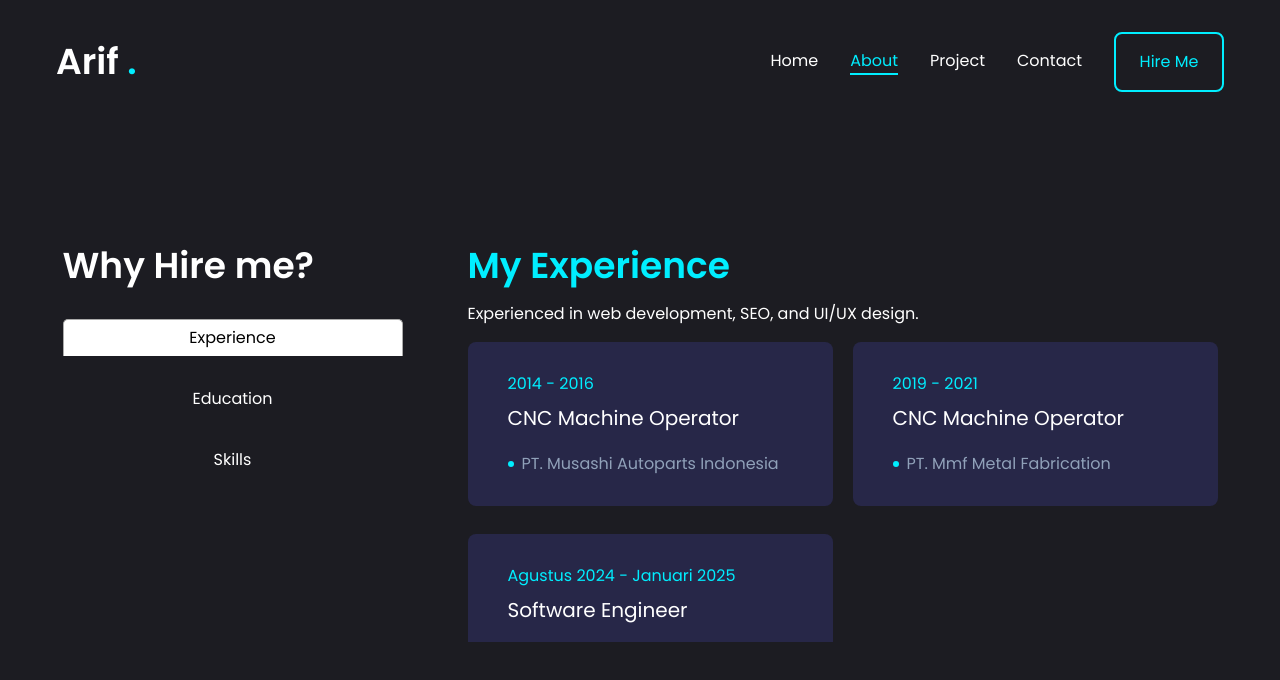
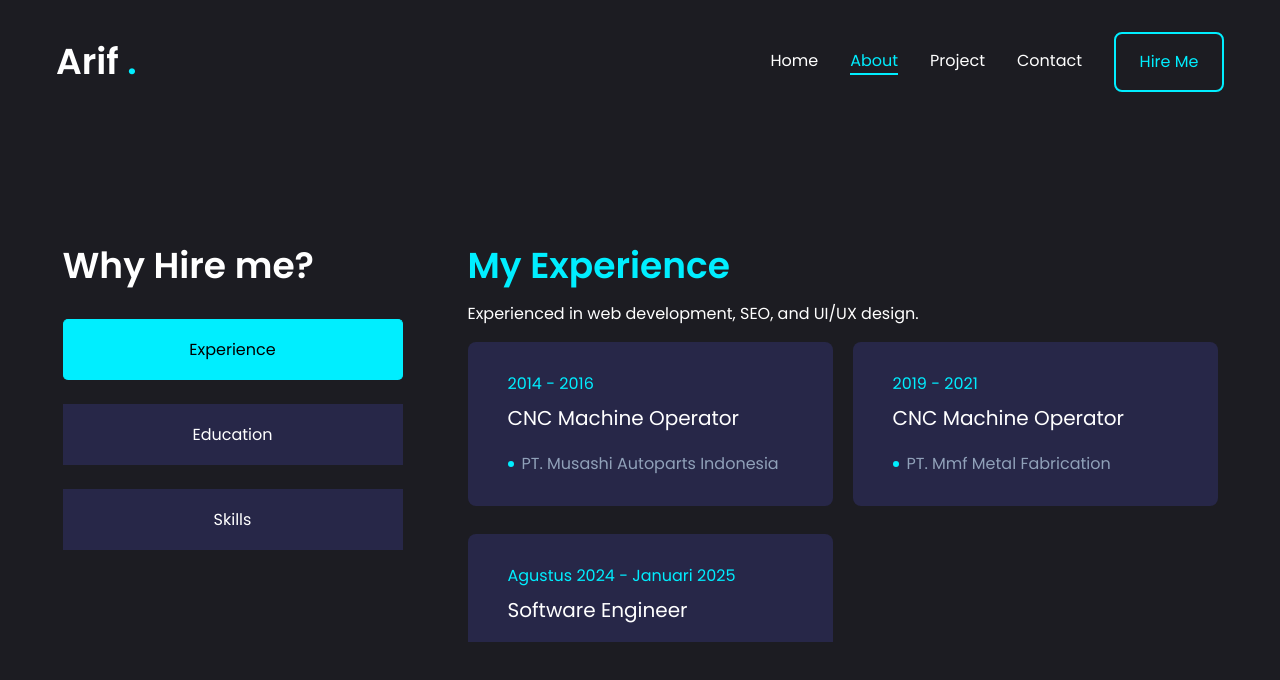
Before and after one commit to arifbudisuryono/portofolio, a React (Vite) app: page /about in a window 1280 px wide. Shown: the top 680 px of the page. Built offline with nearby package versions, Linux system fonts and the light colour scheme.

Commit message:
update file

```diff
--- a/index.html
+++ b/index.html
@@ -14,7 +14,7 @@
     <meta property="og:title" content="Arif Budi Suryono - Portfolio" />
     <meta property="og:description" content="Portofolio Arif Budi Suryono - Web Developer." />
     <meta property="og:image" content="/image/project3.png" />
-    <meta property="og:url" content="https://arifbudisuryono.com" />
+    <meta property="og:url" content="https://arifbudisuryono.vercel.app/" />
 
     <!-- Twitter Card -->
     <meta name="twitter:card" content="summary_large_image" />
--- a/src/components/Elements/AnimatedRoutes.jsx
+++ b/src/components/Elements/AnimatedRoutes.jsx
@@ -6,6 +6,7 @@ import Home from "../../pages/Home";
 import About from "../../pages/About";
 import Project from "../../pages/Project";
 import Contact from "../../pages/Contact";
+import Notfound from "../../pages/Notfound404";
 
 const AnimatedRoutes = () => {
   const location = useLocation();
@@ -27,6 +28,7 @@ const AnimatedRoutes = () => {
           <Route path="/about" element={<About />} />
           <Route path="/project" element={<Project />} />
           <Route path="/contact" element={<Contact />} />
+          <Route path="*" element={<Notfound />} />
         </Routes>
 
         <motion.div className="h-screen w-screen fixed bg-black top-0 pointer-events-none"
--- a/src/components/Layouts/AboutSection.jsx
+++ b/src/components/Layouts/AboutSection.jsx
@@ -1,7 +1,7 @@
 import { FaReact, FaHtml5, FaCss3, FaLaravel, FaPhp } from "react-icons/fa"
 import { SiTailwindcss, SiJavascript, SiMysql } from "react-icons/si"
 import { Tab, Tabs, TabList, TabPanel } from 'react-tabs';
-import 'react-tabs/style/react-tabs.css';
+import "../../styles/custom.css";
 import { Tooltip } from "react-tooltip";
 import { motion } from "framer-motion";
 
@@ -90,9 +90,9 @@ const AboutSection = () => {
         initial={{ opacity: 0 }}
         animate={{ opacity: 1 }}
         transition={{ delay: 2.1, duration: 0.4, ease: "easeIn" }}
-        className="min-h-[80vh] flex items-center justify-center py-12 lg:py-0"
+        className="min-h-[80vh] overflow-auto flex items-center justify-center py-12 lg:py-0"
         >
-            <Tabs defaultValue="Skills" className="flex flex-col md:flex-row gap-[65px]">
+            <Tabs defaultValue="Skills" className="flex flex-col lg:flex-row flex-wrap gap-[65px]">
                 <div className="flex flex-col  mx-auto gap-4 min-w-[340px] max-w-[400px]">
                     <h2 className="text-4xl font-semibold">Why Hire me?</h2>
                     <p></p>
@@ -109,7 +109,7 @@ const AboutSection = () => {
                         <h1 className="text-4xl text-primary font-semibold">{experience[0].title}</h1>
                         <p>{experience[0].desc}</p>
                         <div className="h-[300px] overflow-y-auto scrollbar-thin scrollbar-thumb-primary scrollbar-track-slate-800">
-                          <ul className="grid grid-cols-1 lg:grid-cols-2 gap-[20px]">
+                          <ul className="grid grid-cols-1 md:grid-cols-2 gap-[20px] ">
                             {experience[0].info.map((item, index) => {
                               return (
                                 <li key={index} className="bg-[#272748] h-[164px] py-6 px-10 rounded-lg flex flex-col justify-center gap-2 items-center lg:items-start mb-2">
@@ -133,7 +133,7 @@ const AboutSection = () => {
                         <h1 className="text-4xl text-primary font-semibold">{education[0].title}</h1>
                         <p>{education[0].desc}</p>
                         <div className="h-[300px] overflow-y-auto scrollbar-thin scrollbar-thumb-primary scrollbar-track-slate-800">
-                          <ul className="grid grid-cols-1 lg:grid-cols-2 gap-[20px]">
+                          <ul className="grid grid-cols-1 md:grid-cols-2 gap-[20px]">
                             {education[0].info.map((item, index) => {
                               return (
                                 <li key={index} className="bg-[#272748] h-[164px] py-6 px-10 rounded-lg flex flex-col justify-center gap-2 items-center lg:items-start mb-2">
@@ -157,7 +157,7 @@ const AboutSection = () => {
                         <h1 className="text-4xl text-primary font-semibold">{skills[0].title}</h1>
                         <p>{skills[0].desc}</p>
                         <div className="h-[300px] overflow-y-auto scrollbar-thin scrollbar-thumb-primary scrollbar-track-slate-800">
-                        <ul className="grid grid-cols-2 lg:grid-cols-4 gap-[20px]">
+                        <ul className="grid grid-cols-2 md:grid-cols-4 gap-[20px]">
                           {skills[0].info.map((item, index) => {
                             return (
                               <li key={index} className="">
--- a/src/components/Layouts/ProjectSection.jsx
+++ b/src/components/Layouts/ProjectSection.jsx
@@ -44,7 +44,7 @@ const projects = [
             {name: "TaildwindCSS"},
         ],
         image: "../image/porto.png",
-        live: "",
+        live: "https://arifbudisuryono.vercel.app/",
         github: "https://github.com/arifbudisuryono/rental_mobil",
     },
 ];
@@ -99,7 +99,7 @@ const ProjectSection = () => {
                                 < BsArrowUpRight size={25}/>
                             </div>
                             <Tooltip id="live-tooltip" place="top" delayShow={100} delayHide={100} style={{backgroundColor: "#ffff", color: "black",}}>
-                                Project
+                                Live Project
                             </Tooltip>
                         </Link>
                         )}
--- a/src/components/fragments/HeroSection.jsx
+++ b/src/components/fragments/HeroSection.jsx
@@ -73,7 +73,7 @@ const HeroImage = () => {
       transition={{ delay: 2.3, duration: 0.4, ease: "easeIn" }}
       className="relative w-full flex justify-center"
       >
-        <img src="../image/hero.png" alt="" className="w-[60%]"/>
+        <img src="../image/hero.png" alt="" className="w-[210px] md:w-[430px] lg:w-[350px]"/>
         <div className="absolute bottom-0 left-0 w-full h-1/3 bg-gradient-to-t from-[#1c1c22]/100 to-transparent"></div>
         <motion.svg
           className="absolute w-[250px] md:w-[500px] lg:w-[400px] h-[250px] md:h-[500px] lg:h-[400px]"
--- /dev/null
+++ b/src/pages/Notfound404.jsx
@@ -0,0 +1,36 @@
+import Header from "../components/Layouts/Header"
+import { FaArrowLeft } from "react-icons/fa";
+import { Link } from "react-router-dom";
+
+const Notfound = () => {
+  return (
+    <>
+    <Header />
+    <div className="container mx-auto">
+      <div className="min-h-[80vh] flex flex-col md:flex-row items-center">
+        <div className="w-full md:w-[450px]">
+          <img src="../image/404.png" alt="" />
+        </div>
+        <div className="md:ml-15">
+          <h1 className="text-[120px] lg:text-[200px] font-extrabold text-primary text-center md:text-start">404</h1>
+          <p className="uppercase text-xl lg:text-2xl lg:font-bold text-center md:text-start">we couldn't find what you're looking for.</p>
+          <div className="flex items-center justify-center md:justify-start gap-2 m-3">
+            <Link to={"/"}>
+              <div className="bg-primary text-hitam w-[30px] h-[30px] flex items-center justify-center rounded-full lg:w-[50px] lg:h-[50px] hover:bg-[#37AFE1]">
+                <FaArrowLeft size={20}/>
+              </div>
+            </Link>
+            <Link to={"/"}>
+              <div className="uppercase bg-primary w-[200px] h-[30px] flex items-center hover:bg-[#37AFE1] justify-center rounded-full text-hitam font-semibold lg:w-[300px] lg:h-[50px] lg:text-[22px] lg:font-bold">
+                <p>back to homepage</p>
+              </div>
+            </Link>
+          </div>
+        </div>
+      </div>
+    </div>
+    </>
+  )
+}
+
+export default Notfound
--- /dev/null
+++ b/src/styles/custom.css
@@ -0,0 +1,45 @@
+.react-tabs {
+    -webkit-tap-highlight-color: transparent;
+  }
+
+  .react-tabs__tab-list {
+    margin: 0 0 10px;
+    padding: 0;
+  }
+
+  .react-tabs__tab {
+    display: inline-block;
+    border: 1px solid transparent;
+    border-bottom: none;
+    bottom: -1px;
+    position: relative;
+    list-style: none;
+    padding: 18px;
+    background-color: #272748;
+    cursor: pointer;
+  }
+
+  .react-tabs__tab--selected {
+    background: #0ef;
+    border-color: #0ef;
+    color: black;
+    border-radius: 5px;
+  }
+
+  .react-tabs__tab--disabled {
+    color: GrayText;
+    cursor: default;
+  }
+
+  .react-tabs__tab:focus {
+    outline: none;
+  }
+
+
+  .react-tabs__tab-panel {
+    display: none;
+  }
+
+  .react-tabs__tab-panel--selected {
+    display: block;
+  }
```
Also changed, not shown: public/image/404.png (added), 1 other file (tests, documents, lock files or other folders).
